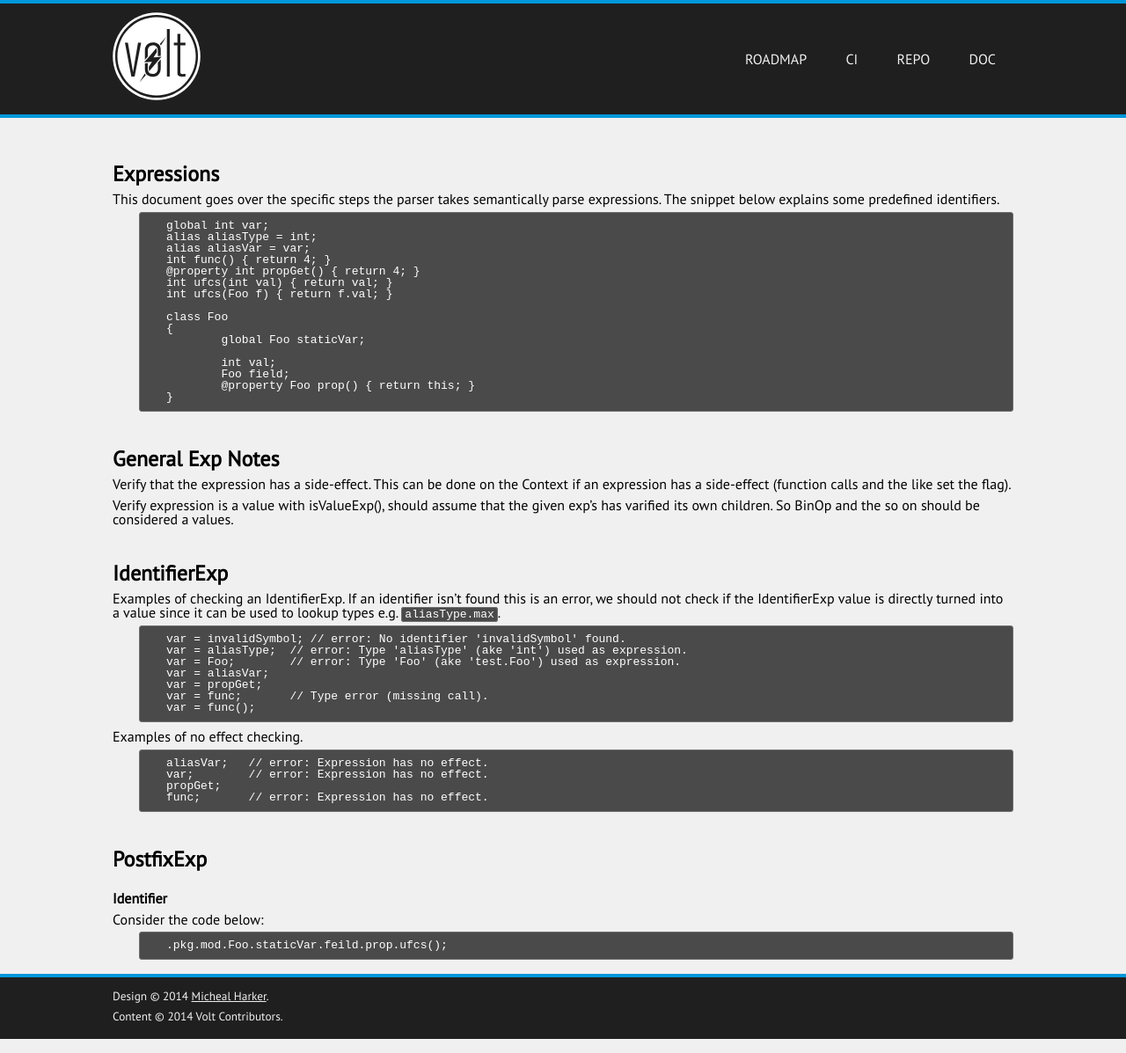
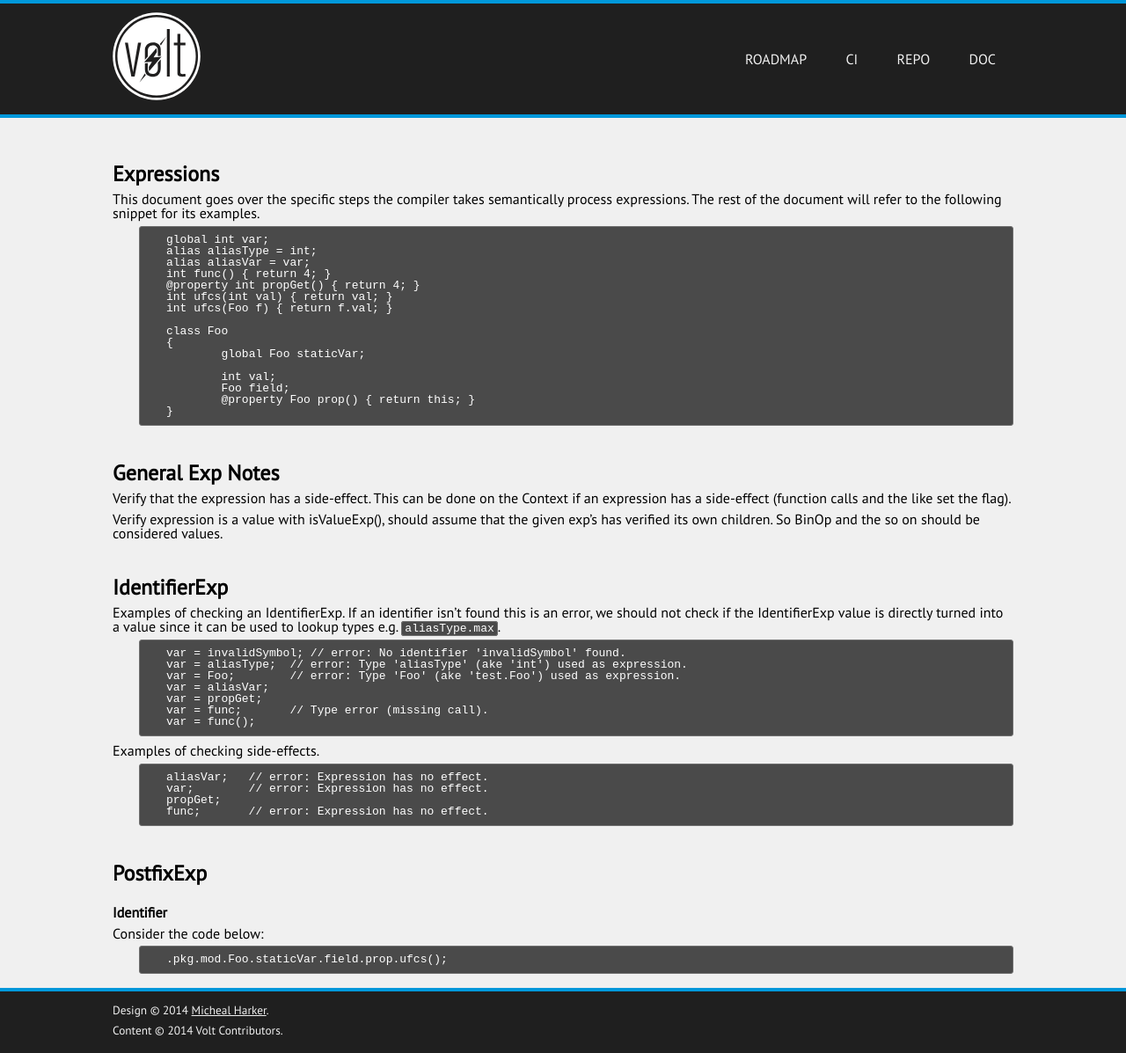
Before and after one commit to VoltLang/Website, a Jekyll site: the page built from doc/expressions.md, in a window 1280 px wide. Shown: the whole page at 88% size. Built offline with Jekyll 4.4.1, drawn with Linux system fonts in a browser that asks for light colours.

Commit message:
doc: Reword expression intro a little.

```diff
--- a/doc/expressions.md
+++ b/doc/expressions.md
@@ -5,8 +5,9 @@ title: Expressions
 
 # Expressions
 
-This document goes over the specific steps the parser takes semantically parse
-expressions. The snippet below explains some predefined identifiers.
+This document goes over the specific steps the compiler takes semantically process
+expressions. The rest of the document will refer to the following snippet for its
+examples.
 
     global int var;
     alias aliasType = int;
@@ -31,8 +32,8 @@ Verify that the expression has a side-effect. This can be done on the Context
 if an expression has a side-effect (function calls and the like set the flag).
 
 Verify expression is a value with isValueExp(), should assume that the given
-exp's has varified its own children. So BinOp and the so on should be
-considered a values.
+exp's has verified its own children. So BinOp and the so on should be
+considered values.
 
 # IdentifierExp
 
@@ -48,7 +49,7 @@ value since it can be used to lookup types e.g. `aliasType.max`.
     var = func;       // Type error (missing call).
     var = func();
 
-Examples of no effect checking.
+Examples of checking side-effects.
 
     aliasVar;   // error: Expression has no effect.
     var;        // error: Expression has no effect.
@@ -62,4 +63,4 @@ Examples of no effect checking.
 
 Consider the code below:
 
-    .pkg.mod.Foo.staticVar.feild.prop.ufcs();
+    .pkg.mod.Foo.staticVar.field.prop.ufcs();
```
